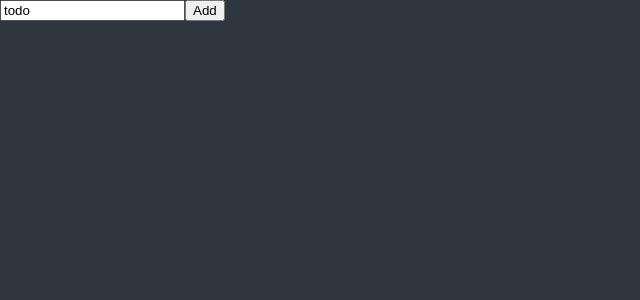
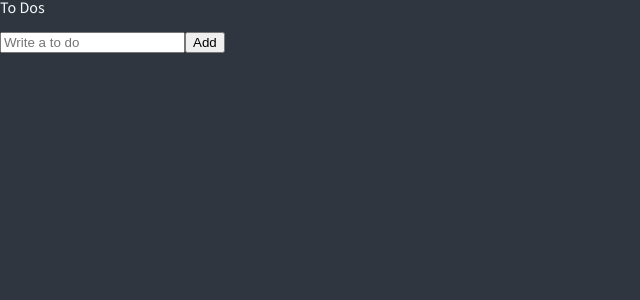
Before and after one commit to RanungPark/study-react, a React (Create React App) app in the folder todo-list/: page / in a window 1280 px wide. Shown: the top 300 px of the page, without its empty margins (0-640 px from the left). Built offline with nearby package versions, Linux system fonts and the light colour scheme.

Commit message:
todo 컴포넌트 분리

```diff
--- a/todo-list/src/App.tsx
+++ b/todo-list/src/App.tsx
@@ -1,6 +1,6 @@
 import React from 'react';
 import { createGlobalStyle } from 'styled-components';
-import ToDoList from './ToDoList';
+import ToDoList from './components/ToDoList';
 
 const GlobalStyle =  createGlobalStyle`
    @import url('https://fonts.googleapis.com/css2?family=Noto+Sans+KR:wght@400;500;700&family=Source+Sans+3:wght@300;400&display=swap');
--- a/todo-list/src/ToDoList.tsx
+++ /dev/null
@@ -1,30 +0,0 @@
-import React from 'react';
-import { useForm } from "react-hook-form";
-
-interface IForm {
-  toDo : string;
-}
-
-const ToDoList = () => {
-  const { register, handleSubmit, formState: {errors}} = useForm<IForm>({defaultValues: {toDo :'todo'}});
-
-  const onValid = (data : any) => {
-    console.log(data);
-  }
-
-  return (
-    <div>
-      <form onSubmit={handleSubmit(onValid)}>
-        <input {...register("toDo", {required: 'please write todo', minLength: {value: 5, message:'length to short'}})}placeholder='Write a to do'/>
-        <span>
-          {errors?.toDo?.message}
-        </span>
-        <button>
-          Add
-        </button>
-      </form>
-    </div>
-  );
-};
-
-export default ToDoList;
--- /dev/null
+++ b/todo-list/src/atom.ts
@@ -0,0 +1,12 @@
+import { atom } from 'recoil';
+
+export interface IToDo {
+  text: string;
+  id: number;
+  category: "TO_DO" | "DOING" | "DONE";
+}
+
+export const toDoState = atom<IToDo[]>({
+  key: 'toDo',
+  default: [],
+})
--- /dev/null
+++ b/todo-list/src/components/CreateToDo.tsx
@@ -0,0 +1,32 @@
+import React from 'react';
+import { useForm } from 'react-hook-form';
+import { useSetRecoilState } from 'recoil';
+import { toDoState } from '../atom';
+
+interface IForm {
+  toDo: string;
+}
+
+const CreateToDo = () => {
+  const {register, handleSubmit, setValue} = useForm<IForm>();
+  const setToDos = useSetRecoilState(toDoState);
+
+  const handleValid = ({toDo} : IForm) => {
+    setToDos((prev) => [{text: toDo, id: Date.now(), category: 'TO_DO' },...prev]);
+    setValue("toDo", "");
+  }
+
+  return (
+    <form onSubmit={handleSubmit(handleValid)}>
+      <input
+        {...register('toDo',{
+          required: "please write a To Do"
+        })}
+        placeholder='Write a to do'
+      />
+      <button>Add</button>
+    </form>
+  );
+};
+
+export default CreateToDo;
--- /dev/null
+++ b/todo-list/src/components/ToDo.tsx
@@ -0,0 +1,26 @@
+import React from 'react';
+import { IToDo } from '../atom';
+
+const ToDo = ({text, id, category}: IToDo) => {
+  const onChange = (event : React.MouseEvent<HTMLButtonElement>) => {
+    const {currentTarget : {
+      name
+    }} = event
+
+  console.log(name);
+
+  }
+
+
+
+  return (
+    <li>
+      <span>{text}</span>
+      {category !== 'TO_DO' && (<button name='TO_DO' onClick={onChange}>To Do</button>)}
+      {category !== 'DOING' && (<button name='DOING' onClick={onChange}>Doing</button>)}
+      {category !== 'DONE' && (<button name='DONE' onClick={onChange}>Done</button>)}
+    </li>
+  );
+};
+
+export default ToDo;
--- /dev/null
+++ b/todo-list/src/components/ToDoList.tsx
@@ -0,0 +1,22 @@
+import React from 'react';
+import { useRecoilValue } from 'recoil';
+import { toDoState } from '../atom';
+import CreateToDo from './CreateToDo';
+import ToDo from './ToDo';
+
+const ToDoList = () => {
+  const toDos = useRecoilValue(toDoState);
+
+  return (
+    <div>
+      <h1>To Dos</h1>
+      <br />
+      <CreateToDo />
+      <ul>
+        {toDos.map(toDo => (<ToDo key={toDo.id} {...toDo}/>))}
+      </ul>
+    </div>
+  );
+};
+
+export default ToDoList;
```
